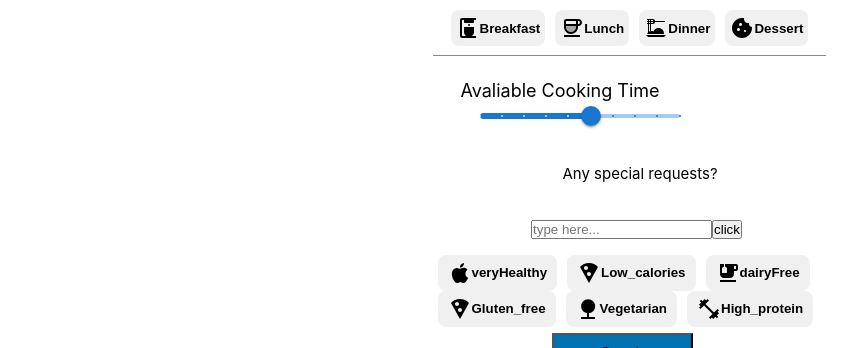
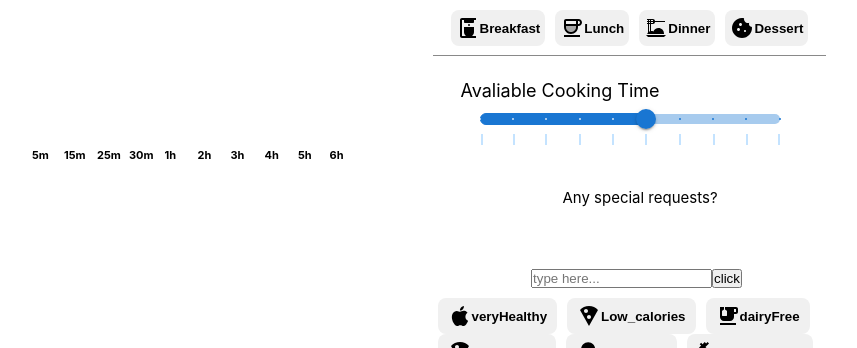
Before and after one commit to Kitchen-Genius/frontend, a React (Create React App) app: page /components/Home in a window 1280 px wide. Shown: the part 425-773 px from the top of the page, without its empty margins (11-868 px from the left). Built offline with nearby package versions, Linux system fonts and the light colour scheme; no server answers.

Commit message:
frontend page1,2 latest

```diff
--- a/src/components/DiscreteSlider.js
+++ /dev/null
@@ -1,83 +0,0 @@
-import React from 'react';
-import Box from '@mui/material/Box';
-import Slider from '@mui/material/Slider';
-
-const DiscreteSlider = (props) => {
-  const valueLabelFormat = (value) => {
-    if (value <= 5) {
-        return '5 Min';
-
-    } else if (value <= 10) {
-        return '15 Min';
-
-    } else if (value <= 15) {
-        return '25 Min';
-    }
-      else if (value <= 20) {
-        return '30 Min';
-    }
-      else if (value <= 25) {
-        return '1H';
-    }
-      else if (value <= 30) {
-        return '2H';
-    }
-      else if (value <= 35) {
-        return '3H';
-    }
-      else if (value <= 40) {
-        return '4H';
-    }
-      else if (value <= 45) {
-        return '5H';
-    }
-      else if (value <= 50) {
-       return '6H';
-  }
-  };
-
-  const handleChange = (event, value) => {
-    let CookingTime = [];
-
-    if (value <= 30) {
-      CookingTime = "Beginner";
-    } else if (value <= 60) {
-      CookingTime = "Intermediate";
-    } else if (value <= 90) {
-      CookingTime = "Expert";
-    }
-
-    // Update the ingredient list using setIngredientList
-    props.setIngredientList((prevList) => {
-      const updatedList = {
-        ...prevList,
-        CookingTime
-      };
-
-
-
-      return updatedList;
-    });
-  };
-
-  return (
-    <Box sx={{ width: 200 }}>
-      <Slider
-        sx={{
-          marginLeft: '32px',
-        }}
-        aria-label="Temperature"
-        defaultValue={30}
-        valueLabelFormat={valueLabelFormat}
-        valueLabelDisplay="auto"
-        step={5}
-        marks
-        min={5}
-        max={50}
-        onChange={handleChange}
-      />
-    </Box>
-  );
-};
-
-export default DiscreteSlider;
--- /dev/null
+++ b/src/components/Page1Components/DiscreteSlider.js
@@ -0,0 +1,106 @@
+import React from 'react';
+import Box from '@mui/material/Box';
+import Slider from '@mui/material/Slider';
+
+const DiscreteSlider = (props) => {
+  const valueLabelFormat = (value) => {
+    if (value <= 5) {
+        return '5 Min';
+
+    } else if (value <= 10) {
+        return '15 Min';
+
+    } else if (value <= 15) {
+        return '25 Min';
+    }
+      else if (value <= 20) {
+        return '30 Min';
+    }
+      else if (value <= 25) {
+        return '1H';
+    }
+      else if (value <= 30) {
+        return '2H';
+    }
+      else if (value <= 35) {
+        return '3H';
+    }
+      else if (value <= 40) {
+        return '4H';
+    }
+      else if (value <= 45) {
+        return '5H';
+    }
+      else if (value <= 50) {
+       return '6H';
+  }
+  };
+
+  const handleChange = (event, value) => {
+    let CookingTime = [];
+
+    if (value <= 5) {
+      CookingTime = "5 Min";
+
+    } else if (value <= 10) {
+      CookingTime = "15 Min";
+
+    } else if (value <= 15) {
+      CookingTime = "25 Min";
+    }
+      else if (value <= 20) {
+      CookingTime = "30 Min";
+    }
+      else if (value <= 25) {
+      CookingTime = "1H";
+    }
+      else if (value <= 30) {
+      CookingTime = "2H";
+    }
+      else if (value <= 35) {
+      CookingTime = "3H";
+    }
+      else if (value <= 40) {
+      CookingTime = "4H";
+    }
+      else if (value <= 45) {
+      CookingTime = "5H";
+    }
+      else if (value <= 50) {
+      CookingTime = "6H";
+    }
+    // Update the ingredient list using setIngredientList
+    props.setIngredientList((prevList) => {
+      const updatedList = {
+        ...prevList,
+        CookingTime
+      };
+
+
+
+      return updatedList;
+    });
+  };
+
+  return (
+    <Box sx={{ width: 300, height: 100 }}>
+      <Slider
+        sx={{
+          marginLeft: '32px',
+          height: 10
+        }}
+        aria-label="Temperature"
+        defaultValue={30}
+        valueLabelFormat={valueLabelFormat}
+        valueLabelDisplay="auto"
+        step={5}
+        marks
+        min={5}
+        max={50}
+        onChange={handleChange}
+      />
+    </Box>
+  );
+};
+
+export default DiscreteSlider;
--- a/src/components/Page1Components/MainP1.js
+++ b/src/components/Page1Components/MainP1.js
@@ -2,7 +2,7 @@ import { useEffect, useState } from 'react';
 import { Button } from '@mui/material';
 import ToggleButtons from './ToggleButtons';
 import SkillLevelSlider from '../SkillLevelSlider';
-import DiscreteSlider from '../DiscreteSlider';
+import DiscreteSlider from './DiscreteSlider';
 import ToggleButtons2 from '../ToggleButtons2';
 import { useNavigate } from 'react-router-dom';
 import ToggleButton from '../ToggleButton';
@@ -53,7 +53,7 @@ export default function MainP1() {
           {Object.keys(ingredientList)
             .slice(-5)
             .map((ingredientName, index) =>
-              ingredientName !== 'levelOfCooking' &&
+              ingredientName !== 'CookingTime' &&
               ingredientName !== 'dessert' &&
               ingredientName !== 'dinner' &&
               ingredientName !== 'lunch' &&
@@ -201,8 +201,39 @@ export default function MainP1() {
       <div className="Skill_bar">
         <p>Avaliable Cooking Time</p>
         <DiscreteSlider ingredientList={ingredientList} setIngredientList={setIngredientList} />
-        <p></p>
       </div>
+      <div className="small_lines_containerP1">
+        <h5 className='small_linesP1'>
+        <p>5m</p>
+        </h5>
+        <h5 className='small_linesP1'>
+        <p style={{left: '75px'}}>15m</p>
+        </h5>
+        <h5 className='small_linesP1' style={{ marginRight: '1px' }}>
+        <p style={{left: '108px'}}>25m</p>
+        </h5>
+        <h5 className='small_linesP1' style={{ marginRight: '1px' }}>
+        <p style={{left: '140px'}}>30m</p>
+        </h5>
+        <h5 className='small_linesP1' style={{ marginRight: '1px' }}>
+        <p style={{left: '175.5px'}}>1h</p>
+        </h5>
+        <h5 className='small_linesP1' style={{ marginRight: '1px' }}>
+        <p style={{left: '208.5px'}}>2h</p>
+        </h5>
+        <h5 className='small_linesP1' style={{ marginRight: '1.5px' }}>
+        <p style={{left: '241.5px'}}>3h</p>
+        </h5>
+        <h5 className='small_linesP1' style={{ marginRight: '1px' }}>
+        <p style={{left: '275.5px'}}>4h</p>
+        </h5>
+        <h5 className='small_linesP1'>
+        <p style={{left: '309px'}}>5h</p>
+        </h5>
+        <h5 className='small_linesP1'>
+        <p style={{left: '340.5px'}}>6h</p>
+        </h5>
+        </div>
       <div className="Any_special">
         <p>Any special requests?</p>
         <form onSubmit={handleSpecialRequestsSubmit}>
--- /dev/null
+++ b/src/components/Page2Components/AlertDialog.js
@@ -0,0 +1,59 @@
+import * as React from 'react';
+import Button from '@mui/material/Button';
+import Dialog from '@mui/material/Dialog';
+import DialogActions from '@mui/material/DialogActions';
+import DialogContent from '@mui/material/DialogContent';
+import DialogContentText from '@mui/material/DialogContentText';
+import DialogTitle from '@mui/material/DialogTitle';
+
+export default function AlertDialog(props) {
+  const [open, setOpen] = React.useState(false);
+
+  const handleClickOpen = () => {
+    setOpen(true);
+  };
+
+  const handleClose = () => {
+    setOpen(false);
+  };
+
+  return (
+    <React.Fragment>
+<Button
+  variant="none"
+  sx={{
+
+    fontSize: 25,
+    width: 7,
+    height: 4,
+    borderRadius: '50%', // Adding this to make it a small circle
+    marginRight: 1, // Adding margin for better spacing
+    disableElevation: true,
+    right: 10,
+  }}
+  onClick={handleClickOpen}
+>
+  ...
+</Button>
+      <Dialog
+        open={open}
+        onClose={handleClose}
+        aria-labelledby="alert-dialog-title"
+        aria-describedby="alert-dialog-description"
+      >
+        <DialogTitle id="alert-dialog-title">
+          {"Your ingredeiants:"}
+        </DialogTitle>
+        <DialogContent>
+        <DialogContentText id="alert-dialog-description">
+  {props.ingredients.map((ingredient, index) => (
+    <div key={index}>{ingredient}</div>
+  ))}
+</DialogContentText>
+        </DialogContent>
+        <DialogActions>
+        </DialogActions>
+      </Dialog>
+    </React.Fragment>
+  );
+}
--- /dev/null
+++ b/src/components/Page2Components/AlertDialog2.js
@@ -0,0 +1,58 @@
+import * as React from 'react';
+import Button from '@mui/material/Button';
+import Dialog from '@mui/material/Dialog';
+import DialogActions from '@mui/material/DialogActions';
+import DialogContent from '@mui/material/DialogContent';
+import DialogContentText from '@mui/material/DialogContentText';
+import DialogTitle from '@mui/material/DialogTitle';
+
+export default function AlertDialog2(props) {
+  const [open, setOpen] = React.useState(false);
+
+  const handleClickOpen = () => {
+    setOpen(true);
+  };
+
+  const handleClose = () => {
+    setOpen(false);
+  };
+
+  return (
+    <React.Fragment>
+<Button
+  variant="none"
+  sx={{
+    right: 10,
+    fontSize: 25,
+    width: 7,
+    height: 4,
+    borderRadius: '50%', // Adding this to make it a small circle
+    marginRight: 1, // Adding margin for better spacing
+    disableElevation: true,
+  }}
+  onClick={handleClickOpen}
+>
+  ...
+</Button>
+      <Dialog
+        open={open}
+        onClose={handleClose}
+        aria-labelledby="alert-dialog-title"
+        aria-describedby="alert-dialog-description"
+      >
+        <DialogTitle id="alert-dialog-title">
+          {"Your Intolerances:"}
+        </DialogTitle>
+        <DialogContent>
+        <DialogContentText id="alert-dialog-description">
+  {props.Intolerances.map((intolerances, index) => (
+    <div key={index}>{intolerances}</div>
+  ))}
+</DialogContentText>
+        </DialogContent>
+        <DialogActions>
+        </DialogActions>
+      </Dialog>
+    </React.Fragment>
+  );
+}
--- a/src/components/Page2Components/HeaderP2.js
+++ b/src/components/Page2Components/HeaderP2.js
@@ -2,12 +2,14 @@ import { useEffect, useState } from 'react';
 import my_Images from '../../my_Images/kitchengenius.png';
 import axios from 'axios';
 import '../../style/cssP2.css';
+import AlertDialog from './AlertDialog';
+import AlertDialog2 from './AlertDialog2';
 
 
 export default function HeaderP2(props) {
     const [Intolerances, SetIntolerances] = useState([]);
     const [Ingredients, SetIngredients] = useState([]);
-    const [Level, SetLevel] = useState([]);
+    const [Time, SetTime] = useState([]);
 
     useEffect(() => {
       const receiveIntoFunc = () => {
@@ -35,20 +37,21 @@ export default function HeaderP2(props) {
         }
       };
 
-      const level =
-        props.ingredientList && props.ingredientList.hasOwnProperty('levelOfCooking')
-          ? props.ingredientList.levelOfCooking
+      const Time =
+        props.ingredientList && props.ingredientList.hasOwnProperty('CookingTime')
+          ? props.ingredientList.CookingTime
           : null;
 
-      if (level !== null) {
-        SetLevel(level);
+      if (Time !== null) {
+        SetTime(Time);
       }
 
       receiveIntoFunc();
     }, [props.ingredientList]);
 
     const buttonStyle = {
-      width: '100px',
+      width: '90px',
+      height: '20px',
       margin: '2px 5px',
       padding: '6px 10px',
       borderRadius: '8px',
@@ -61,6 +64,23 @@ export default function HeaderP2(props) {
       alignItems: 'center',
       backgroundColor: 'rgba(240, 240, 240, 1)', // Adjust the background color as needed
       color: '#000', // Adjust the text color as needed
+    };
+
+    const buttonLevelStyle = {
+      margin: '2px 5px',
+      padding: '6px 10px',
+      borderRadius: '8px',
+      cursor: 'pointer',
+      transition: 'background-color 0.3s',
+      border: 'none',
+      fontFamily: 'Arial, sans-serif',
+      fontWeight: 'bold',
+      display: 'flex',
+      alignItems: 'center',
+      backgroundColor: 'rgba(240, 240, 240, 1)', // Adjust the background color as needed
+      color: '#000', // Adjust the text color as needed
+
+
     };
 
     return (
@@ -80,25 +100,33 @@ export default function HeaderP2(props) {
         </div>
         <div className="square_ingredients_p2">
           <div className="Intolerances_p2">
-            <h3>Intolerances</h3>
-            {Intolerances.map((intolerance, index) => (
+            <h3>Intolerances: </h3>
+            {Intolerances.slice(0, 2).map((intolerance, index) => (
               <p key={index} style={buttonStyle}>
                 {intolerance}
               </p>
             ))}
+
+        {Intolerances.length > 2 && (
+      <button className='tree_dots'> <AlertDialog2 Intolerances={Intolerances}/></button>
+    )}
           </div>
           <div className="Ingredients_p2">
-          <h3>Ingredients</h3>
-          {Ingredients.map((ingredient, index) => (
-              <p key={index} style={buttonStyle}>
-                {ingredient}
-              </p>
-            ))}
+          <h3>Ingredients: </h3>
+          {Ingredients.slice(0, 2).map((ingredient, index) => (
+           <p key={index} style={buttonStyle}>
+              {ingredient}
+             </p>
+           ))}
+
+    {Ingredients.length > 2 && (
+      <button className='tree_dots'> <AlertDialog ingredients={Ingredients}/></button>
+    )}
            </div>
-          <div className="Level">
-          <h3>Level</h3>
-              <p style={buttonStyle}>
-                {Level}
+          <div className="Level_p2">
+          <h3>time: </h3>
+              <p style={buttonLevelStyle}>
+                {Time}
               </p>
              </div>
         </div>
--- a/src/style/cssP1.css
+++ b/src/style/cssP1.css
@@ -14,7 +14,7 @@
 }
 
 .lay_out {
-    overflow: hidden;
+    overflow-x: hidden;
     width: 393px;
     height: 852px;
     margin: auto;
@@ -145,6 +145,7 @@
 }
 .Skill_bar {
     padding-left: 15px;
+    height: 59px;
     width: 393px;
     margin-top: 15px;
 
@@ -185,7 +186,7 @@
 
 .Any_special p {
 
-    margin-top: 19px;
+    margin-top: 50px;
     margin-left: 22px;
     font-size: 15px;
     height: 30px;
@@ -193,12 +194,42 @@
 
 .Any_special form {
     height: 30px;
-    margin-top: 19px;
+    margin-top: 50px;
     margin-left: 15px;
     font-size: 15px;
 
 }
 .ToggleButtons2 {
+
+
+}
+
+.small_lines_containerP1{
+    display: flex;
+    height: 4px;
+    width: 330px;
+    flex-wrap: nowrap;
+    justify-content: space-around;
+    margin-left: 31px;
+    margin-top: 5px;
+
+}
+
+.small_linesP1 {
+    height: 2px;
+    width: 2px;
+    background-color: #0088ff3b;
+    padding-bottom: 9px;
+    margin-left: 4px;
+
+
+}
+
+.small_linesP1 p{
+    position: absolute;
+    margin-top: 14px;
+    left: 43px;
+    font-size: 11px;
 
 
 }
```
Also changed, not shown: src/style/cssP2.css (+31 -3 lines), 1 other file (tests, documents, lock files or other folders).
